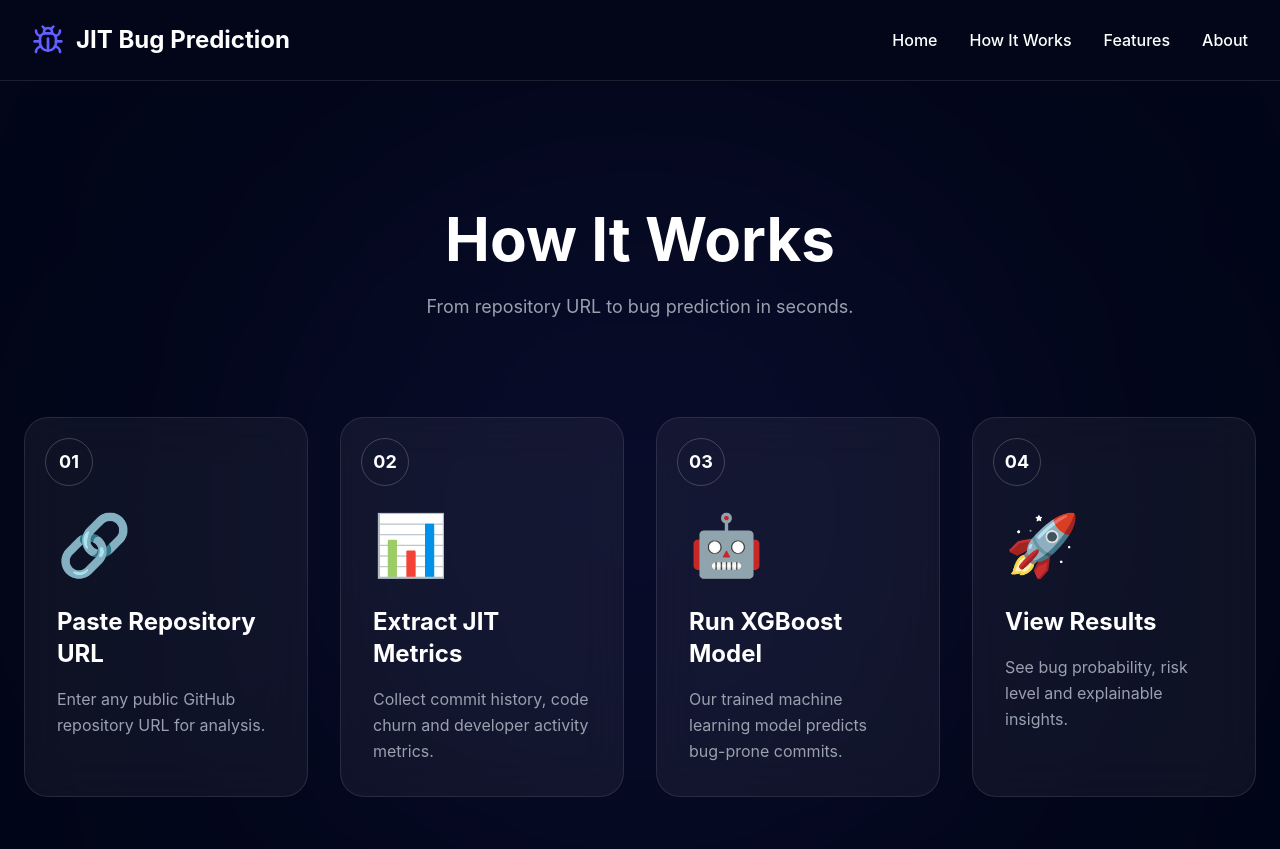
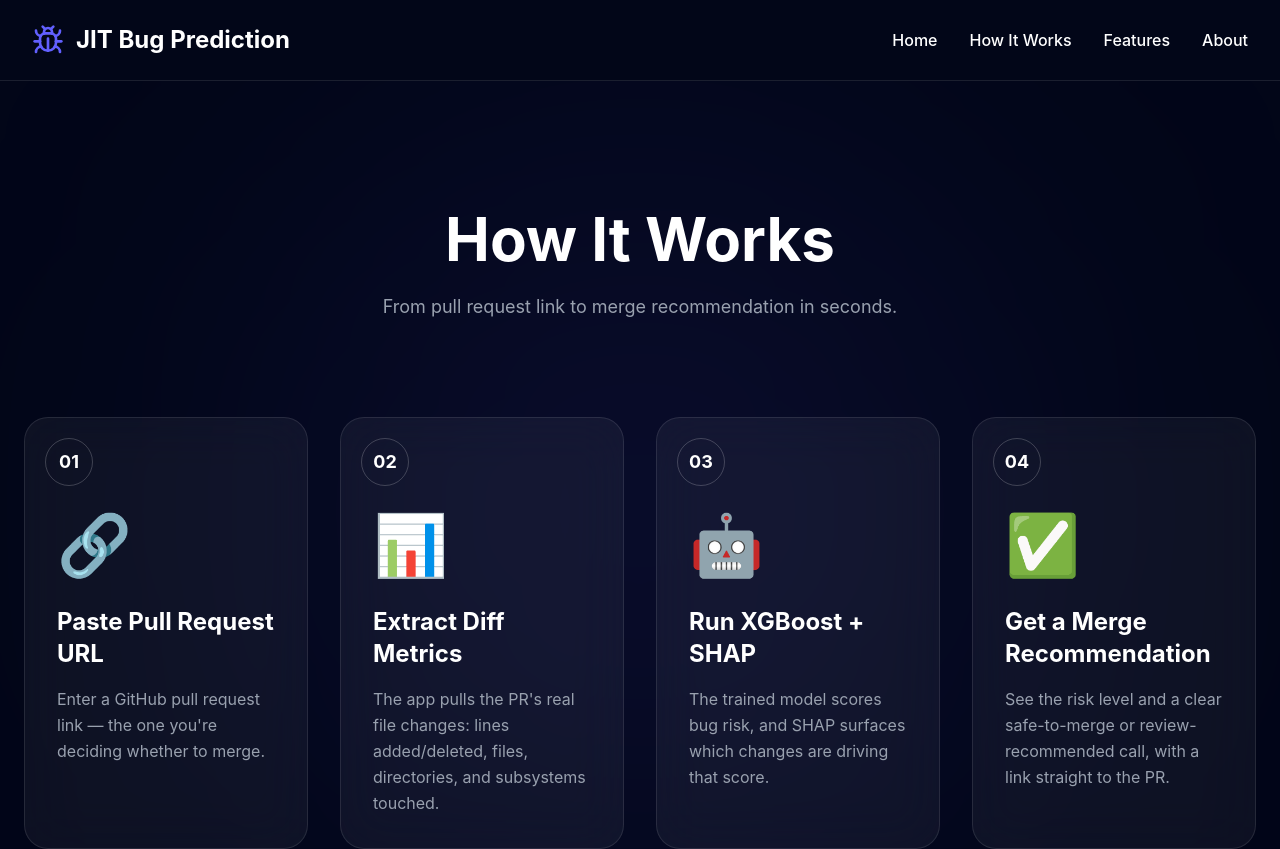
Before and after one commit to ParvChaturvedi/jit-bug-prediction, a React app in the folder frontend/: page /how-it-works in a window 1280 px wide. Shown: the top 849 px of the page. Built offline with nearby package versions, Linux system fonts and the light colour scheme; the HTML template or start-up script is replaced by a standard one.

Commit message:
Revise HowItWorks component for pull request analysis
Updated the steps in the HowItWorks component to reflect the process for analyzing pull requests instead of repositories. Changed titles, descriptions, and icons accordingly.

```diff
--- a/frontend/src/components/HowItWorks.jsx
+++ b/frontend/src/components/HowItWorks.jsx
@@ -2,31 +2,31 @@ export default function HowItWorks() {
   const steps = [
     {
       number: "01",
-      title: "Paste Repository URL",
+      title: "Paste Pull Request URL",
       description:
-        "Enter any public GitHub repository URL for analysis.",
+        "Enter a GitHub pull request link — the one you're deciding whether to merge.",
       icon: "🔗",
     },
     {
       number: "02",
-      title: "Extract JIT Metrics",
+      title: "Extract Diff Metrics",
       description:
-        "Collect commit history, code churn and developer activity metrics.",
+        "The app pulls the PR's real file changes: lines added/deleted, files, directories, and subsystems touched.",
       icon: "📊",
     },
     {
       number: "03",
-      title: "Run XGBoost Model",
+      title: "Run XGBoost + SHAP",
       description:
-        "Our trained machine learning model predicts bug-prone commits.",
+        "The trained model scores bug risk, and SHAP surfaces which changes are driving that score.",
       icon: "🤖",
     },
     {
       number: "04",
-      title: "View Results",
+      title: "Get a Merge Recommendation",
       description:
-        "See bug probability, risk level and explainable insights.",
-      icon: "🚀",
+        "See the risk level and a clear safe-to-merge or review-recommended call, with a link straight to the PR.",
+      icon: "✅",
     },
   ];
 
@@ -46,7 +46,7 @@ export default function HowItWorks() {
           </h2>
 
           <p className="text-gray-400 mt-6 text-lg">
-            From repository URL to bug prediction in seconds.
+            From pull request link to merge recommendation in seconds.
           </p>
         </div>
 
```
